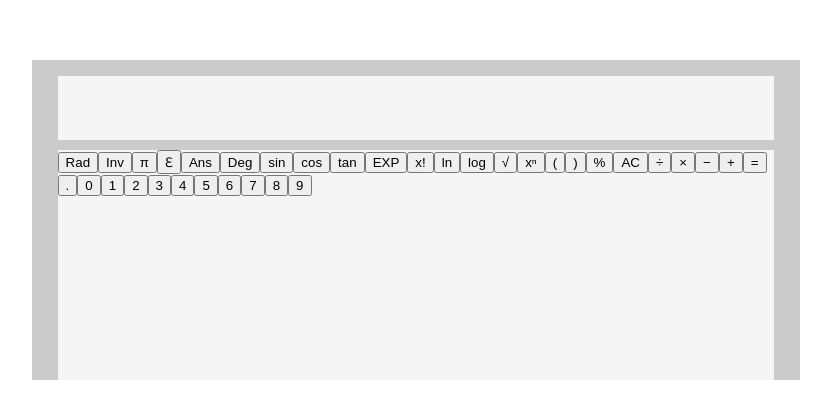
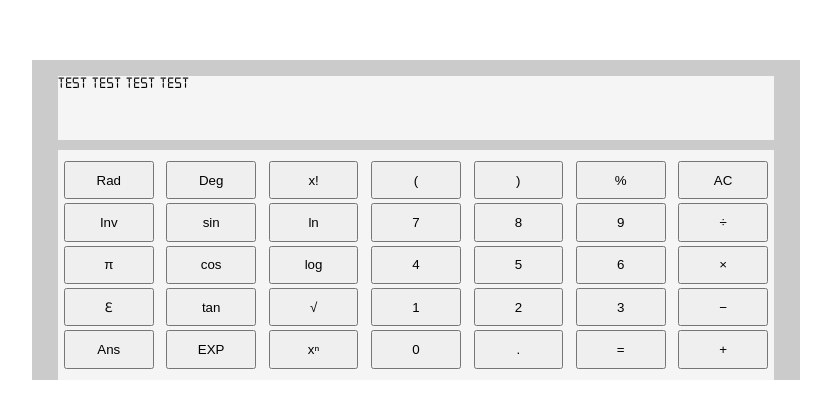
Before and after one commit to mu2ku/Calculator, a React (Create React App) app: page / in a window 1280 px wide. Shown: the part 180-598 px from the top of the page, without its empty margins (224-1055 px from the left). Built offline with nearby package versions, Linux system fonts and the light colour scheme.

Commit message:
commit custom screen font

```diff
--- a/public/index.html
+++ b/public/index.html
@@ -3,6 +3,9 @@
   <head>
     <meta charset="utf-8" />
     <link rel="icon" href="%PUBLIC_URL%/favicon.ico" />
+    <style>
+      @font-face {font-family: Digital-7; src: url('./Digital7-1e1Z.ttf')}
+    </style>
     <meta name="viewport" content="width=device-width, initial-scale=1" />
     <meta name="theme-color" content="#000000" />
     <meta
--- a/src/components/Keypad/Keypad.jsx
+++ b/src/components/Keypad/Keypad.jsx
@@ -8,7 +8,12 @@ const Keypad = (props) => {
       <div className={styles.keypad_wrapper}>
         <div className={styles.keypad}>
           {props.calcItems.map((calcItem, idx) =>
-            <button key={idx}>{calcItem.symbol}</button>
+            <button
+              key={idx}
+              className={styles.calc_button}
+            >
+              {calcItem.symbol}
+            </button>
           )}
         </div>
       </div>
--- a/src/components/Keypad/Keypad.module.css
+++ b/src/components/Keypad/Keypad.module.css
@@ -2,4 +2,14 @@
   background-color: rgb(245, 245, 245);
   width: 56vw;
   height: 18vw;
+  display: flex;
+  flex-flow: column wrap;
+  align-items: center;
+  justify-content: center;
 }
+
+.calc_button {
+  width: 7vw;
+  height: 3vw;
+  margin: 2px;
+}
--- a/src/components/Screen/Screen.jsx
+++ b/src/components/Screen/Screen.jsx
@@ -6,6 +6,7 @@ const Screen = () => {
     <>
       <div className={styles.screen_wrapper}>
         <div className={styles.screen}>
+          Test Test Test Test
         </div>
       </div>
     </>
--- a/src/components/Screen/Screen.module.css
+++ b/src/components/Screen/Screen.module.css
@@ -3,4 +3,6 @@
   width: 56vw;
   height: 5vw;
   margin: 16px 16px 0 16px;
+  font-family: 'Digital-7', 'sans-serif';
+  color:
 }
--- a/src/pages/App/App.js
+++ b/src/pages/App/App.js
@@ -20,25 +20,25 @@ function App() {
     {name: "Root", symbol: <>&#8730;</>},
     {name: "Power", symbol: <>&#120;&#8319;</>},
     {name: "Left paranthesis", symbol: "("},
+    {name: "7", symbol: 7},
+    {name: "4", symbol: 4},
+    {name: "1", symbol: 1},
+    {name: "0", symbol: 0},
     {name: "Right paranthesis", symbol: ")"},
+    {name: "8", symbol: 8},
+    {name: "5", symbol: 5},
+    {name: "2", symbol: 2},
+    {name: "Point", symbol: "."},
     {name: "Percentage", symbol: "%"},
+    {name: "9", symbol: 9},
+    {name: "6", symbol: 6},
+    {name: "3", symbol: 3},
+    {name: "Equals", symbol: <>&#61;</>},
     {name: "All clear", symbol: "AC"},
     {name: "Divide", symbol: <>&#247;</>},
     {name: "Multiply", symbol: <>&#215;</>},
     {name: "Minus", symbol: <>&#8722;</>},
     {name: "Plus", symbol: <>&#43;</>},
-    {name: "Equals", symbol: <>&#61;</>},
-    {name: "Point", symbol: "."},
-    {name: "0", symbol: 0},
-    {name: "1", symbol: 1},
-    {name: "2", symbol: 2},
-    {name: "3", symbol: 3},
-    {name: "4", symbol: 4},
-    {name: "5", symbol: 5},
-    {name: "6", symbol: 6},
-    {name: "7", symbol: 7},
-    {name: "8", symbol: 8},
-    {name: "9", symbol: 9},
   ])
 
   return (
```
Also changed, not shown: public/Digital7-1e1Z.ttf (added).
